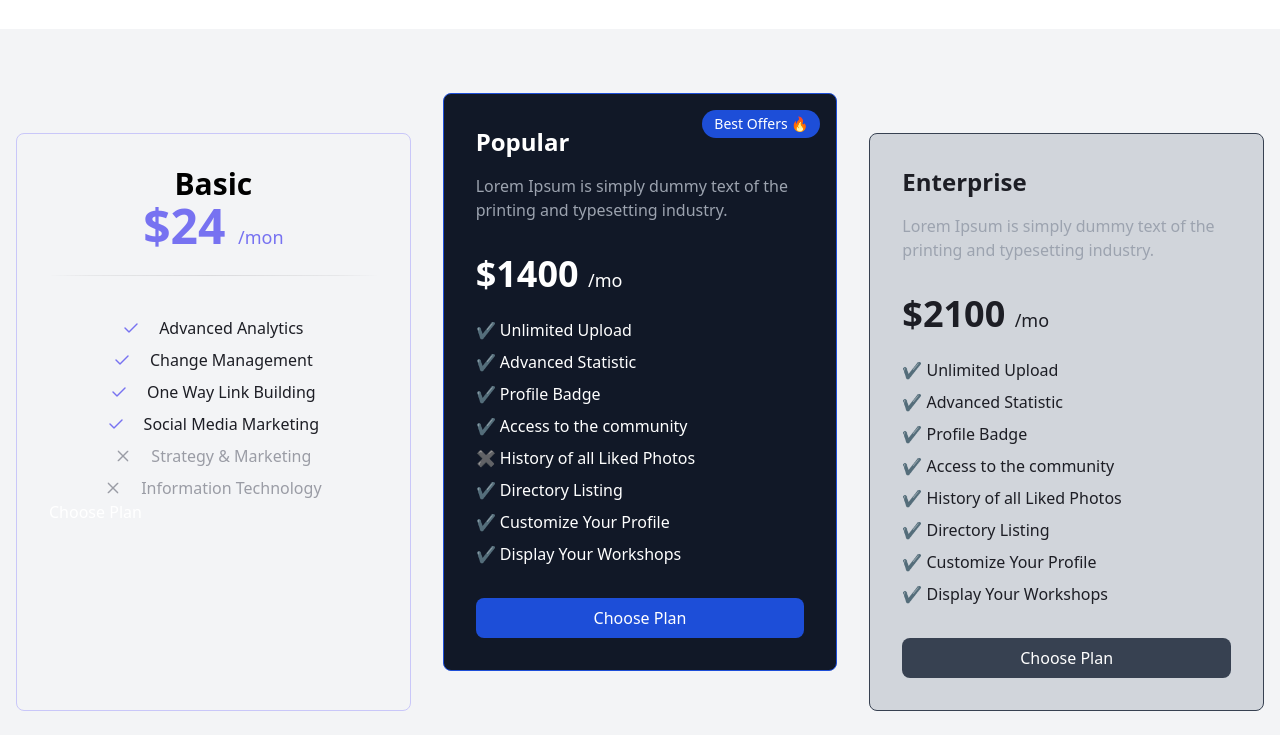
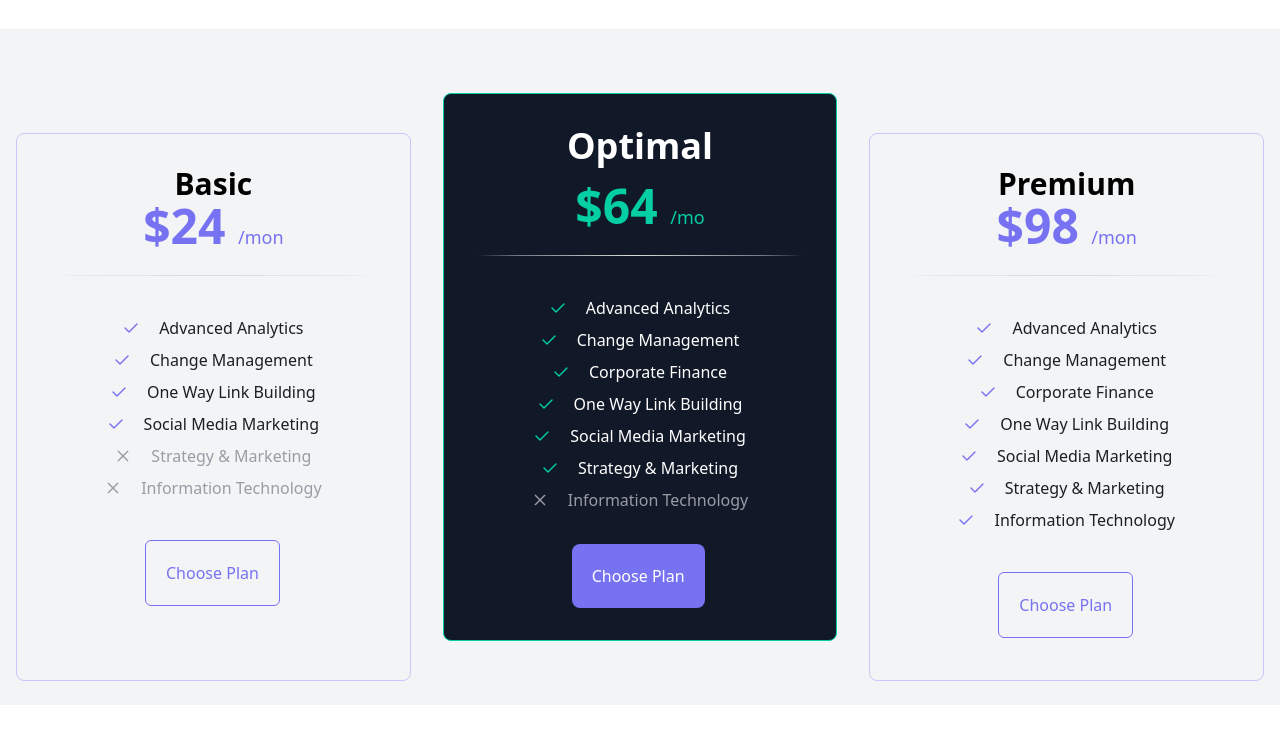
Before and after one commit to Marupov-Muhammad/group-alpha, a website: page src/service.html in a window 1280 px wide. Shown: the part 3286-4021 px from the top of the page. After the commit the page ends 3991 px from the top, so only its background shows below. Drawn offline with nearby package versions, Linux system fonts and the light colour scheme; files that its build step writes are made by us from their sources.

Commit message:
Kartochki tamom

```diff
--- a/src/service.html
+++ b/src/service.html
@@ -228,51 +228,45 @@
                         <li class="flex justify-center gap-5 items-center text-[#9A9CA5] mt-3"><img src="./image/Cross (1).png" alt="" class="w-[16px] h-[16px]"> Strategy & Marketing</li>
                         <li class="flex justify-center gap-5 items-center text-[#9A9CA5] mt-3"><img src="./image/Cross (1).png" alt="" class="w-[16px] h-[16px]"> Information Technology</li>
                     </ul>
-                    <button class="texet-[7772F1]">Choose Plan</button>
+                    <button class="text-[#7772F1] border border-[#7772F1] p-5 rounded-md ml-24 mt-10">Choose Plan</button>
                 </div>
-                <div class="bg-gray-900 border border-blue-700 rounded-lg p-8 flex-1 relative ">
-                    <span class="absolute top-4 right-4 bg-blue-700 text-sm px-3 py-1 rounded-full">Best Offers
-                        🔥</span>
-                    <h2 class="text-2xl font-bold mb-4">Popular</h2>
-                    <p class="text-gray-400 mb-8">Lorem Ipsum is simply dummy text of the printing and typesetting
-                        industry.</p>
-                    <p class="text-4xl font-bold">$1400 <span class="text-lg font-normal">/mo</span></p>
-                    <ul class="mt-6 space-y-2">
-                        <li><span class="text-green-500">✔️</span> Unlimited Upload</li>
-                        <li><span class="text-green-500">✔️</span> Advanced Statistic</li>
-                        <li><span class="text-green-500">✔️</span> Profile Badge</li>
-                        <li><span class="text-green-500">✔️</span> Access to the community</li>
-
-                        <li><span class="text-gray-500">✖️</span> History of all Liked Photos</li>
-                        <li><span class="text-green-500">✔️</span> Directory Listing</li>
-                        <li><span class="text-green-500">✔️</span> Customize Your Profile</li>
-                        <li><span class="text-green-500">✔️</span> Display Your Workshops</li>
+                <div class="bg-gray-900 border border-[#03CEA4] rounded-lg p-8 flex-1">
+                    <h2 class="text-4xl font-bold mb-4 text-center">Optimal</h2>
+                    <p class="text-5xl font-bold text-[#03CEA4] text-center">$64 <span class="text-lg font-normal">/mo</span></p>
+                    <ul class="mt-6 space-y-2 text-white">
+                        <li class="mb-10"><img src="./image/divider (1).png" alt=""></li>
+                        <li class="flex justify-center gap-5 items-center"><img src="./image/Mark.png" alt="" class="w-[16px] h-[16px]">Advanced Analytics</li>
+                        <li class="flex justify-center gap-5 items-center mt-3"><img src="./image/Mark.png" alt="" class="w-[16px] h-[16px]">Change Management</li>
+                        <li class="flex justify-center gap-5 items-center mt-3"><img src="./image/Mark.png" alt="" class="w-[16px] h-[16px]">Corporate Finance</li>
+                        <li class="flex justify-center gap-5 items-center mt-3"><img src="./image/Mark.png" alt="" class="w-[16px] h-[16px]">One Way Link Building</li>
+                        <li class="flex justify-center gap-5 items-center mt-3"><img src="./image/Mark.png" alt="" class="w-[16px] h-[16px]">Social Media Marketing</li>
+                        <li class="flex justify-center  gap-5 items-center mt-3"><img src="./image/Mark.png" alt="" class="w-[16px] h-[16px]">Strategy & Marketing</li>
+                        <li class="flex justify-center text-[#9A9CA5] gap-5 items-center mt-3"><img src="./image/Cross (1).png" alt="" class="w-[16px] h-[16px]">Information Technology</li>
                     </ul>
-                    <button class="mt-8 w-full bg-blue-700 py-2 rounded-lg hover:bg-blue-600">Choose Plan</button>
+                    <button class="mt-8 bg-[#7772F1] p-5 ml-24 rounded-lg">Choose Plan</button>
                 </div>
 
-                <div class="bg-gray-300 border border-gray-700 rounded-lg p-8 flex-1 relative top-10">
-                    <h2 class="text-2xl font-bold mb-4 text-[#1D1E25]">Enterprise</h2>
-                    <p class="text-gray-400 mb-8">Lorem Ipsum is simply dummy text of the printing and typesetting
-                        industry.</p>
-                    <p class="text-4xl font-bold text-[#1D1E25]">$2100 <span class="text-lg font-normal">/mo</span></p>
+                <div class="border border-[#C9C7F9] rounded-lg p-8 flex-1 relative top-10">
+                    <h2 class="text-black text-3xl text-center font-bold">Premium</h2>
+                    <p class="text-5xl text-center font-bold text-[#7772F1]">$98 <span class="text-lg font-normal">/mon</span></p>
                     <ul class="mt-6 space-y-2 text-[#1D1E25]">
-                        <li><span class="text-green-500">✔️</span> Unlimited Upload</li>
-                        <li><span class="text-green-500">✔️</span> Advanced Statistic</li>
-                        <li><span class="text-green-500">✔️</span> Profile Badge</li>
-                        <li><span class="text-green-500">✔️</span> Access to the community</li>
-                        <li><span class="text-green-500">✔️</span> History of all Liked Photos</li>
-                        <li><span class="text-green-500">✔️</span> Directory Listing</li>
-                        <li><span class="text-green-500">✔️</span> Customize Your Profile</li>
-                        <li><span class="text-green-500">✔️</span> Display Your Workshops</li>
+                        <li class="mb-10"><img src="./image/divider (1).png" alt=""></li>
+                        <li class="flex justify-center gap-5 items-center"><img src="./image/fiolet.png" alt="" class="w-[16px] h-[16px]">Advanced Analytics</li>
+                        <li class="flex justify-center gap-5 items-center mt-3"><img src="./image/fiolet.png" alt="" class="w-[16px] h-[16px]">Change Management</li>
+                        <li class="flex justify-center gap-5 items-center mt-3"><img src="./image/fiolet.png" alt="" class="w-[16px] h-[16px]">Corporate Finance</li>
+                        <li class="flex justify-center gap-5 items-center mt-3"><img src="./image/fiolet.png" alt="" class="w-[16px] h-[16px]">One Way Link Building</li>
+                        <li class="flex justify-center gap-5 items-center mt-3"><img src="./image/fiolet.png" alt="" class="w-[16px] h-[16px]">Social Media Marketing</li>
+                        <li class="flex justify-center gap-5 items-center mt-3"><img src="./image/fiolet.png" alt="" class="w-[16px] h-[16px]">Strategy & Marketing</li>
+                        <li class="flex justify-center gap-5 items-center mt-3"><img src="./image/fiolet.png" alt="" class="w-[16px] h-[16px]">Information Technology</li>
                     </ul>
-                    <button class="mt-8 w-full bg-gray-700 py-2 rounded-lg hover:bg-gray-600">Choose Plan</button>
+                    <button class="text-[#7772F1] border border-[#7772F1] p-5 rounded-md ml-24 mt-10">Choose Plan</button>
                 </div>
 
             </div>
         </div>
 
     </div>
+
 </body>
 
 </html>
```
Also changed, not shown: src/output.css (added).
